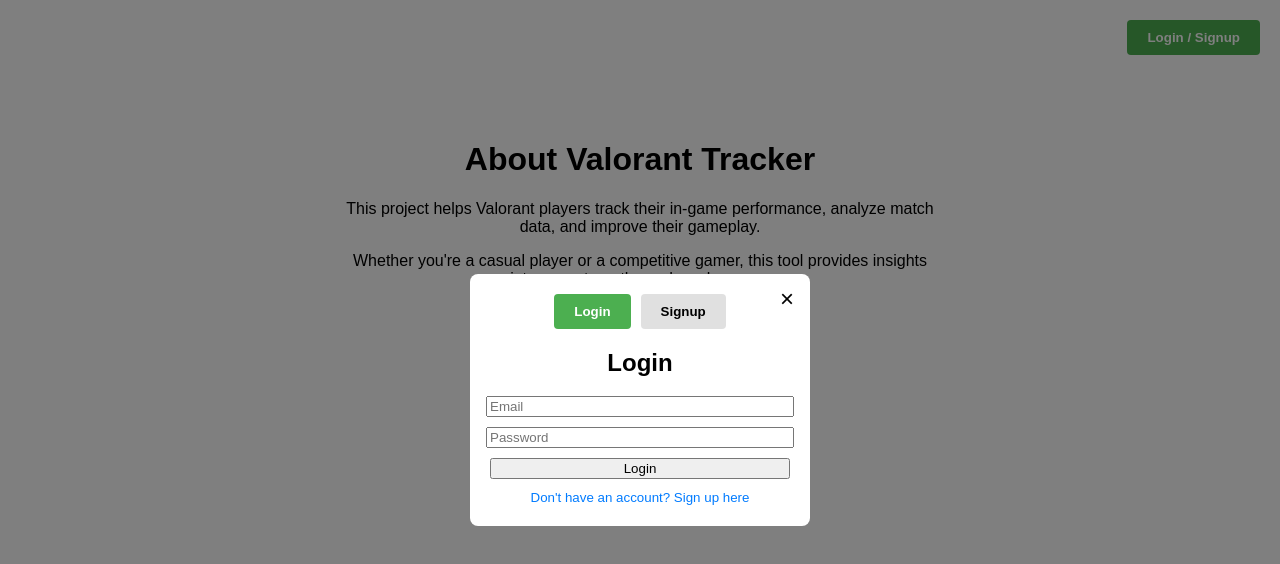
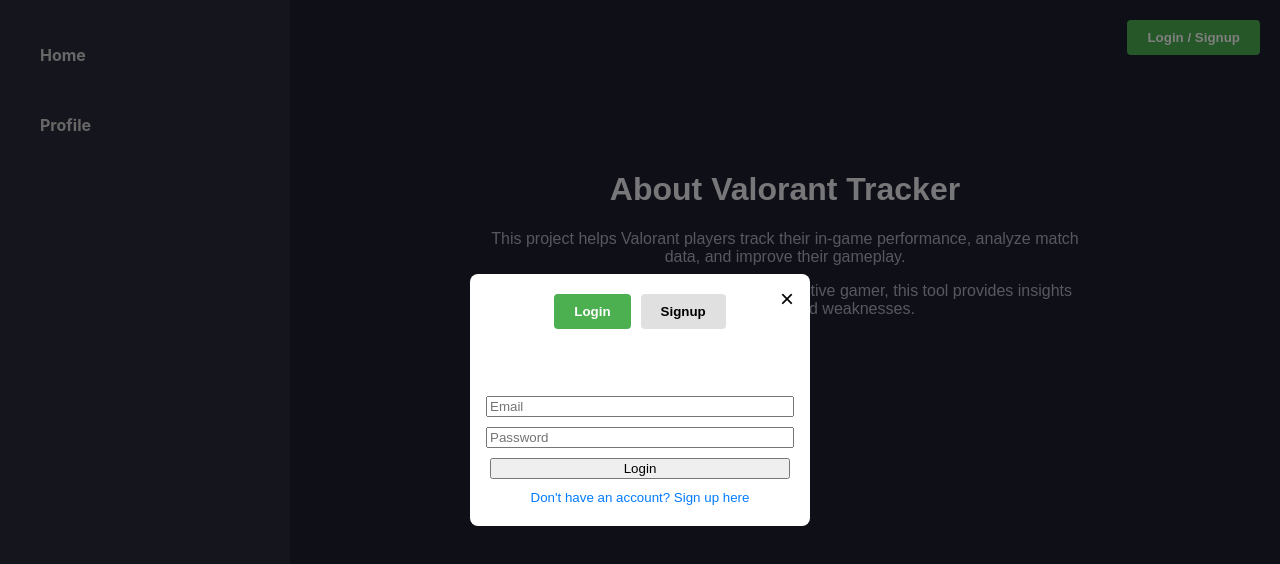
Before and after one commit to mustafaap/valorant-tracker, a React (Create React App) app: page / in a window 1280 px wide. Both pictures are taken after a click on the button "Login / Signup". Shown: the top 564 px of the page. Built offline with nearby package versions, Linux system fonts and the light colour scheme; no server answers.

Commit message:
Added profile page and logout

```diff
--- a/src/App.css
+++ b/src/App.css
@@ -36,3 +36,61 @@
     transform: rotate(360deg);
   }
 }
+
+.app-container {
+  display: flex;
+  height: 100vh;
+  background-color: #1e1e2f;
+  color: #f0f0f5;
+}
+
+.sidebar {
+  width: 250px;
+  background-color: #2a2a3b;
+  display: flex;
+  flex-direction: column;
+  padding: 20px;
+}
+
+.tab {
+  color: #cfcfcf;
+  text-decoration: none;
+  margin: 15px 0;
+  padding: 10px 20px;
+  border-radius: 4px;
+  font-weight: bold;
+  transition: background-color 0.2s;
+}
+
+.tab:hover {
+  background-color: #3b3b4d;
+}
+
+.nested-tab {
+  color: #cfcfcf;
+  text-decoration: none;
+  margin: 10px 0 10px 20px; /* Indent for nested items */
+  padding: 8px 20px;
+  border-radius: 4px;
+  font-weight: normal;
+  transition: background-color 0.2s;
+}
+
+.nested-tab:hover {
+  background-color: #3b3b4d;
+}
+
+.content {
+  flex: 1;
+  padding: 30px;
+  background-color: #1e1e2f;
+  color: #f0f0f5;
+}
+
+h2 {
+  color: #ffffff;
+}
+
+p {
+  color: #b0b0c3;
+}
--- a/src/App.js
+++ b/src/App.js
@@ -1,21 +1,54 @@
 import React from "react";
 import { BrowserRouter as Router, Routes, Route, Link } from "react-router-dom";
 import HomePage from "./components/HomePage";
+import Profile from "./components/Profile";
 import Login from "./components/Login";
 import Signup from "./components/Signup";
+import './App.css';
 
 function App() {
   return (
     <Router>
-      <div>
-        <Routes>
-          <Route path="/" element={<HomePage />} />
-          <Route path="/login" element={<Login />} />
-          <Route path="/signup" element={<Signup />} />
-        </Routes>
-      </div>
+      <Routes>
+        {/* Routes without sidebar */}
+        <Route path="/login" element={<Login />} />
+        <Route path="/signup" element={<Signup />} />
+
+        {/* Routes with sidebar */}
+        <Route
+          path="/"
+          element={
+            <div className="app-container">
+              <Sidebar />
+              <div className="content">
+                <HomePage />
+              </div>
+            </div>
+          }
+        />
+        <Route
+          path="/profile"
+          element={
+            <div className="app-container">
+              <Sidebar />
+              <div className="content">
+                <Profile />
+              </div>
+            </div>
+          }
+        />
+      </Routes>
     </Router>
   );
 }
 
+function Sidebar() {
+  return (
+    <div className="sidebar">
+      <Link to="/" className="tab">Home</Link>
+      <Link to="/profile" className="tab">Profile</Link>
+    </div>
+  );
+}
+
 export default App;
--- a/src/components/Auth.css
+++ b/src/components/Auth.css
@@ -1,4 +1,3 @@
-
 
 .home-container {
     display: flex;
@@ -17,7 +16,7 @@
   .login-signup-btn {
     position: absolute;
     top: 20px;
-    right: 20px; /* Move to the top right */
+    right: 20px;
     padding: 10px 20px;
     background-color: #4CAF50;
     color: white;
@@ -40,7 +39,7 @@
   }
 
   .modal-content {
-    background-color: white;
+    background-color: rgb(255, 255, 255);
     padding: 20px;
     width: 300px;
     border-radius: 8px;
--- a/src/components/HomePage.js
+++ b/src/components/HomePage.js
@@ -1,21 +1,59 @@
-// src/components/HomePage.js
-import React, { useState } from "react";
+import React, { useState, useEffect } from "react";
 import Login from "./Login";
 import Signup from "./Signup";
+import { auth } from "../services/firebaseConfig";
 import "./Auth.css";
 
 function HomePage() {
     const [showModal, setShowModal] = useState(false);
     const [isLogin, setIsLogin] = useState(true); // Toggle between Login and Signup
+    const [isLoggedIn, setIsLoggedIn] = useState(false); // Track login state
 
+    // Toggle modal visibility
     const toggleModal = () => setShowModal(!showModal);
+
+    // Toggle between Login and Signup forms
     const toggleForm = () => setIsLogin(!isLogin);
-  //Homepage Comp
+
+    // Handle user logout
+    const handleLogout = () => {
+      auth.signOut()
+        .then(() => {
+          setIsLoggedIn(false);
+        })
+        .catch((error) => console.error("Logout error:", error));
+    };
+
+    // Close modal on successful login
+    const handleLoginSuccess = () => {
+      setShowModal(false);
+      setIsLoggedIn(true);
+    };
+
+    // Check user authentication state
+    useEffect(() => {
+      const unsubscribe = auth.onAuthStateChanged((user) => {
+        if (user) {
+          setIsLoggedIn(true);
+        } else {
+          setIsLoggedIn(false);
+        }
+      });
+
+      return () => unsubscribe();
+    }, []);
+
     return (
       <div className="home-container">
+        {isLoggedIn ? (
+          <button className="login-signup-btn" onClick={handleLogout}>
+            Logout
+          </button>
+        ) : (
           <button className="login-signup-btn" onClick={toggleModal}>
             Login / Signup
           </button>
+        )}
 
         <div className="about-section">
           <h1>About Valorant Tracker</h1>
@@ -23,7 +61,7 @@
           <p>Whether you're a casual player or a competitive gamer, this tool provides insights into your strengths and weaknesses.</p>
         </div>
 
-      {showModal && (
+        {showModal && !isLoggedIn && (
           <div className="modal">
             <div className="modal-content">
               <button className="close-btn" onClick={toggleModal}>×</button>
@@ -31,7 +69,11 @@
                 <button onClick={() => setIsLogin(true)} className={isLogin ? "active-tab" : ""}>Login</button>
                 <button onClick={() => setIsLogin(false)} className={!isLogin ? "active-tab" : ""}>Signup</button>
               </div>
-            {isLogin ? <Login /> : <Signup />}
+              {isLogin ? (
+                <Login onLoginSuccess={handleLoginSuccess} /> // Pass the callback to Login
+              ) : (
+                <Signup />
+              )}
               <button className="toggle-form-btn" onClick={toggleForm}>
                 {isLogin ? "Don't have an account? Sign up here" : "Already have an account? Login here"}
               </button>
--- a/src/components/Login.js
+++ b/src/components/Login.js
@@ -3,14 +3,14 @@
 import { Link } from "react-router-dom";
 import "./Auth.css";
 
-function Login() {
-  const [email, setEmail] = useState("");
-  const [password, setPassword] = useState("");
+function Login({ onLoginSuccess }) {
+    const [email, setEmail] = useState("");
+    const [password, setPassword] = useState("");
 
   const handleLogin = async () => {
     try {
       await login(email, password);
-      alert("User logged in successfully!");
+      onLoginSuccess();
     } catch (error) {
       alert("Error logging in: " + error.message);
     }
--- /dev/null
+++ b/src/components/Profile.js
@@ -0,0 +1,52 @@
+import React, { useEffect, useState } from "react";
+import { auth, db } from "../services/firebaseConfig"; // Adjust this path if necessary
+import { doc, getDoc } from "firebase/firestore";
+
+function Profile() {
+  const [riotUsername, setRiotUsername] = useState("");
+  const [riotTagline, setRiotTagline] = useState("");
+  const [loading, setLoading] = useState(true);
+
+  useEffect(() => {
+    // Function to fetch the user data
+    const fetchUserData = async () => {
+      try {
+        // Get the current logged-in user
+        const user = auth.currentUser;
+
+        if (user) {
+          // Reference to the user's document in Firestore
+          const userDocRef = doc(db, "users", user.uid);
+          const userDoc = await getDoc(userDocRef);
+
+          if (userDoc.exists()) {
+            // Get 'riotUsername' and 'riotTagline' fields from the document
+            setRiotUsername(userDoc.data().riotUsername);
+            setRiotTagline(userDoc.data().riotTagline);
+          } else {
+            console.log("No such document!");
+          }
+        }
+      } catch (error) {
+        console.error("Error fetching user data:", error);
+      } finally {
+        setLoading(false);
+      }
+    };
+
+    fetchUserData();
+  }, []);
+
+  if (loading) {
+    return <p>Loading...</p>;
+  }
+
+  return (
+    <div>
+      <h2>Welcome, {riotUsername} #{riotTagline}!</h2>
+      <p>This is the user's profile information.</p>
+    </div>
+  );
+}
+
+export default Profile;
```
Lines whose indentation alone changed are shown as unchanged.
